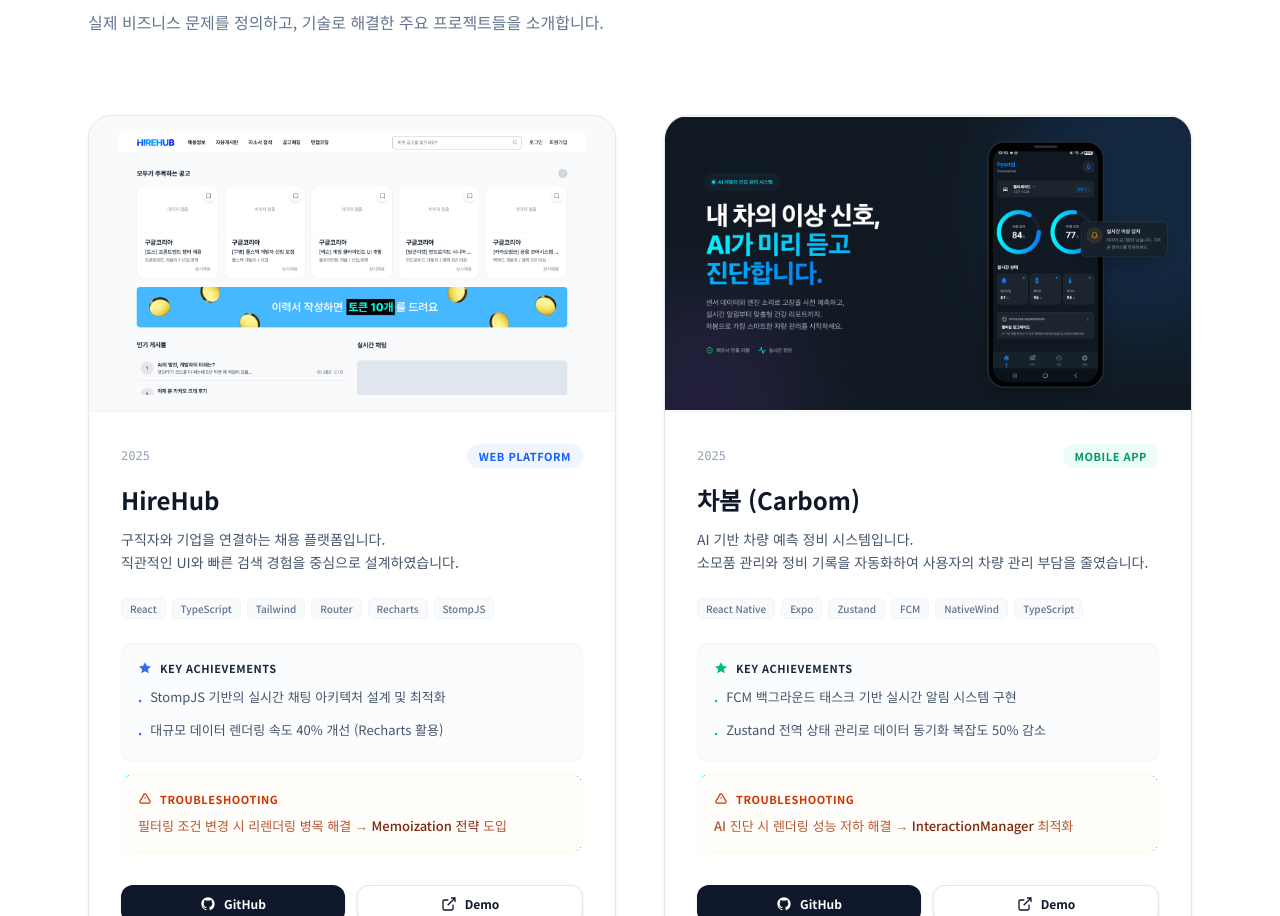
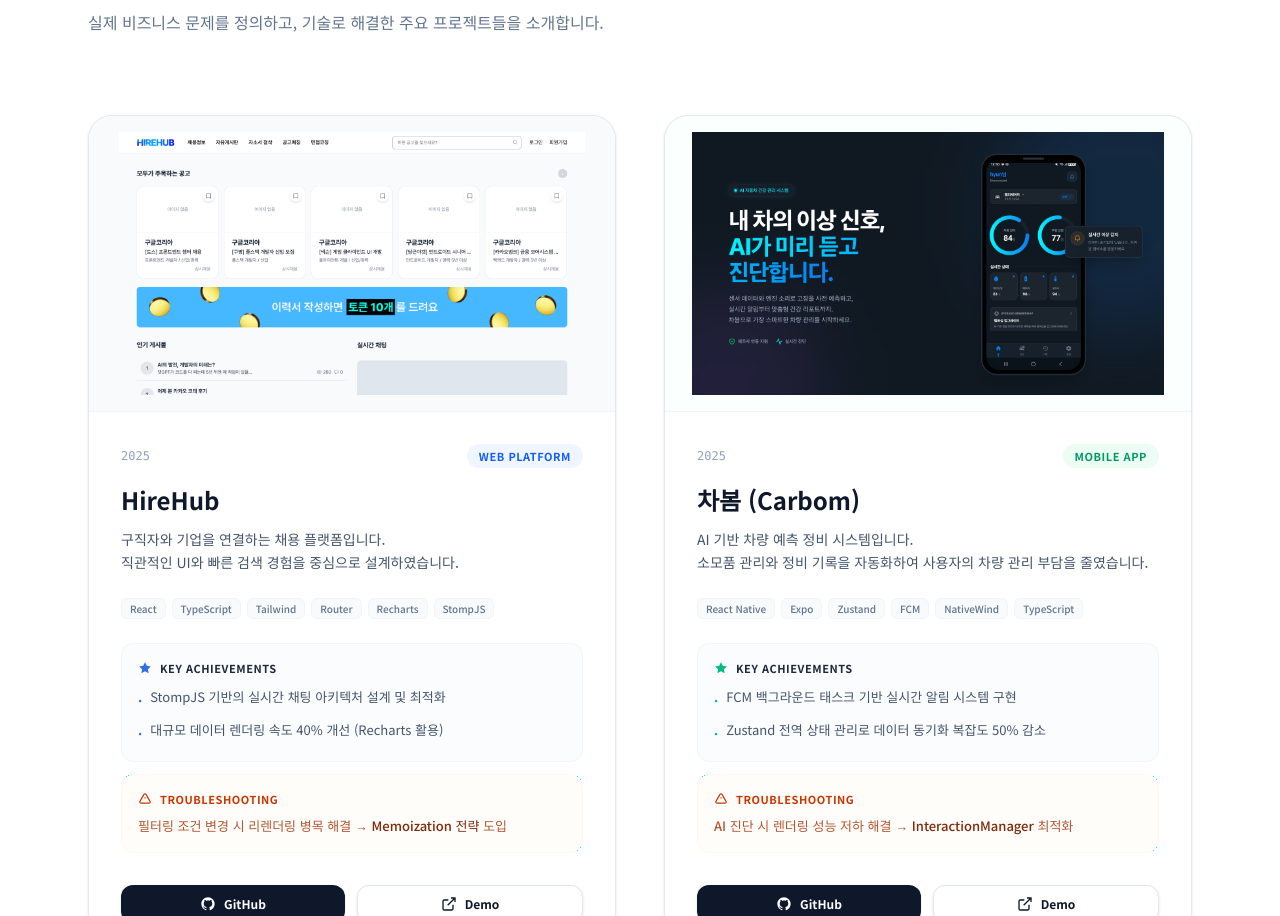
Before and after one commit to hyun990329/portfolio, a React (Vite) app: page / in a window 1280 px wide. Shown: the part 1617-2533 px from the top of the page. Built offline with nearby package versions, Linux system fonts and the light colour scheme.

Commit message:
이미지 리사이징

```diff
--- a/src/components/Work.tsx
+++ b/src/components/Work.tsx
@@ -97,7 +97,7 @@
                             <img
                                 src="/스크린샷 2026-03-01 오전 1.05.44.png"
                                 alt="차봄 Mobile Showcase"
-                                className="w-auto h-full object-contain group-hover:scale-105 transition-transform duration-700"
+                                className="max-w-full max-h-full object-contain p-4 group-hover:scale-105 transition-transform duration-700"
                             />
                         </div>
 
```
